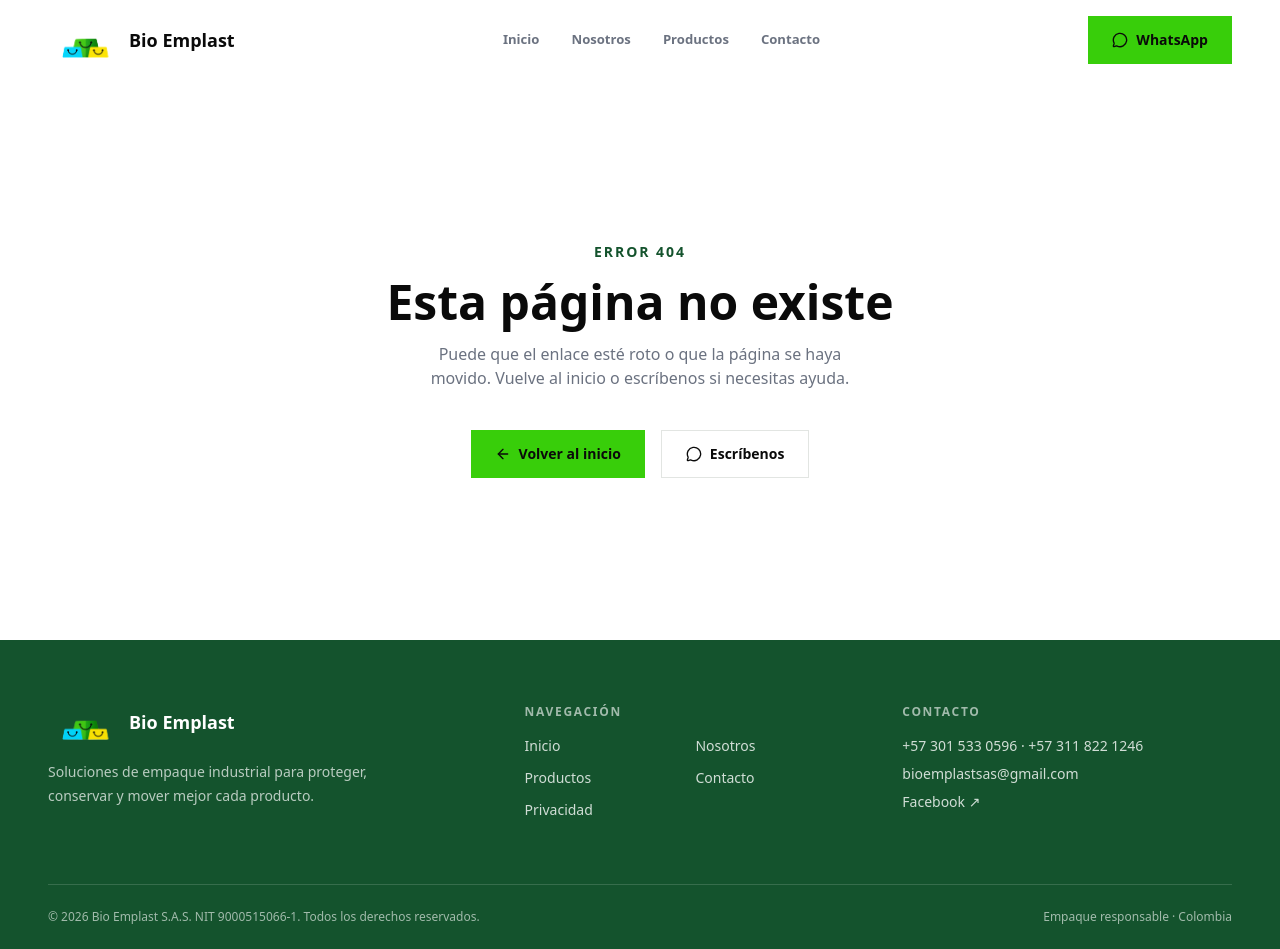
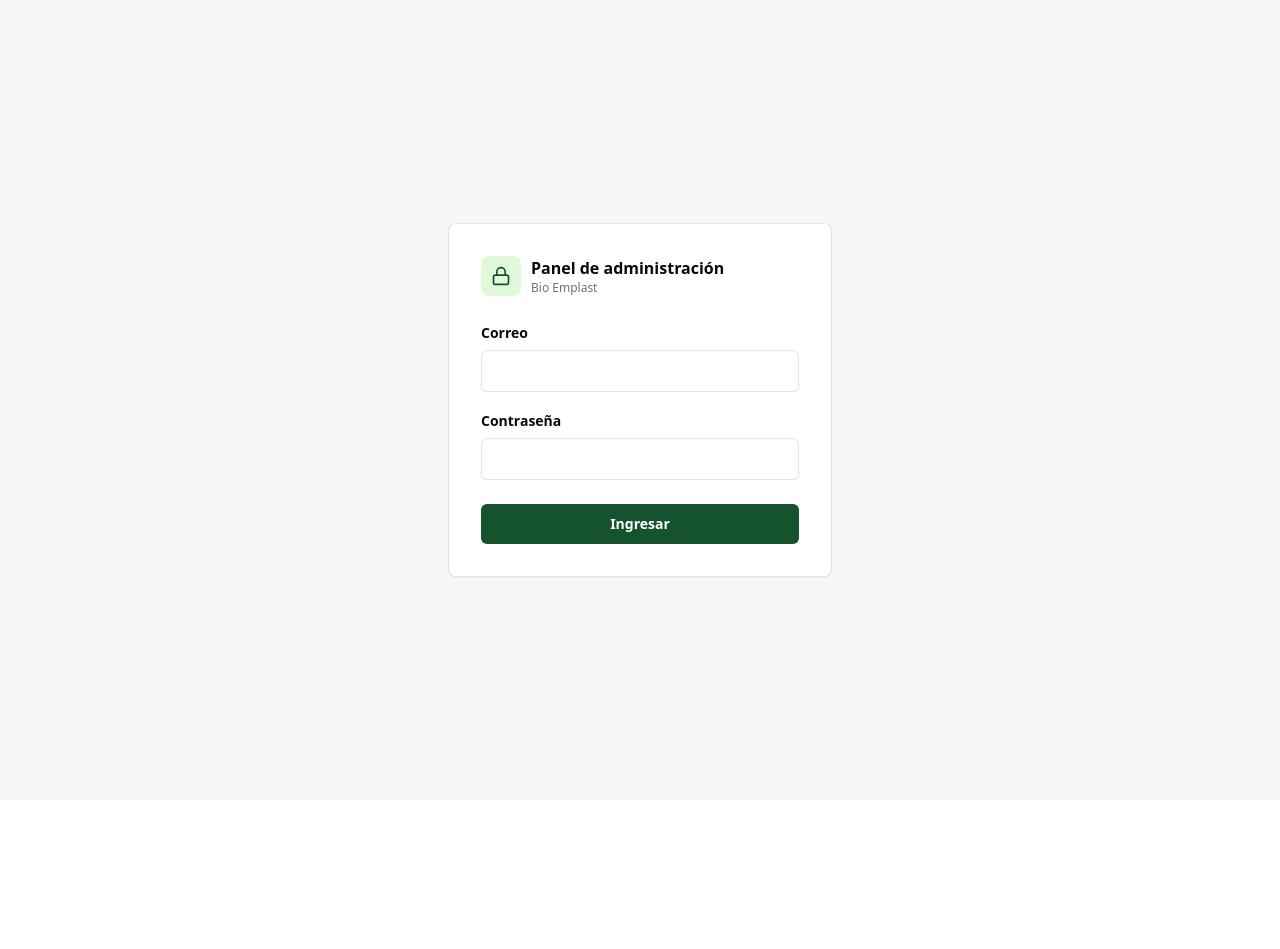
Before and after one commit to nicolas895577-eng/BioEmplast, a React (Vite) app: page /admin/login in a window 1280 px wide. After the commit the page ends 800 px from the top, so only its background shows below. Built offline with nearby package versions, Linux system fonts and the light colour scheme; no server answers.

Commit message:
Agregar login y proteccion de ruta para el panel de administracion

```diff
--- a/src/App.jsx
+++ b/src/App.jsx
@@ -3,6 +3,7 @@
 import { HelmetProvider } from "react-helmet-async"
 
 import { SiteShell } from "./components/SiteShell"
+import { RequireAuth } from "./components/RequireAuth"
 
 const Home = lazy(() => import("./pages/Home"))
 const Nosotros = lazy(() => import("./pages/Nosotros"))
@@ -10,11 +11,11 @@
 const Contacto = lazy(() => import("./pages/Contacto"))
 const Privacidad = lazy(() => import("./pages/Privacidad"))
 const NotFound = lazy(() => import("./pages/NotFound"))
+const AdminLogin = lazy(() => import("./pages/admin/AdminLogin"))
+const AdminDashboard = lazy(() => import("./pages/admin/AdminDashboard"))
 
-function App() {
+function SitioPublico() {
   return (
-    <HelmetProvider>
-      <BrowserRouter>
     <SiteShell>
       <Suspense fallback={<div className="site-container py-20" />}>
         <Routes>
@@ -27,6 +28,27 @@
         </Routes>
       </Suspense>
     </SiteShell>
+  )
+}
+
+function App() {
+  return (
+    <HelmetProvider>
+      <BrowserRouter>
+        <Suspense fallback={<div className="min-h-screen" />}>
+          <Routes>
+            <Route path="/admin/login" element={<AdminLogin />} />
+            <Route
+              path="/admin"
+              element={
+                <RequireAuth>
+                  <AdminDashboard />
+                </RequireAuth>
+              }
+            />
+            <Route path="/*" element={<SitioPublico />} />
+          </Routes>
+        </Suspense>
       </BrowserRouter>
     </HelmetProvider>
   )
--- /dev/null
+++ b/src/components/RequireAuth.jsx
@@ -0,0 +1,42 @@
+import { useEffect, useState } from "react"
+import { Navigate } from "react-router-dom"
+import { Loader2 } from "lucide-react"
+
+import { supabase } from "../lib/supabase"
+
+export function RequireAuth({ children }) {
+  const [checking, setChecking] = useState(true)
+  const [session, setSession] = useState(null)
+
+  useEffect(() => {
+    if (!supabase) {
+      setChecking(false)
+      return
+    }
+
+    supabase.auth.getSession().then(({ data }) => {
+      setSession(data.session)
+      setChecking(false)
+    })
+
+    const { data: listener } = supabase.auth.onAuthStateChange((_event, newSession) => {
+      setSession(newSession)
+    })
+
+    return () => listener.subscription.unsubscribe()
+  }, [])
+
+  if (checking) {
+    return (
+      <div className="flex min-h-screen items-center justify-center">
+        <Loader2 className="size-6 animate-spin text-brand-green-dark" />
+      </div>
+    )
+  }
+
+  if (!session) {
+    return <Navigate to="/admin/login" replace />
+  }
+
+  return children
+}
--- /dev/null
+++ b/src/pages/admin/AdminDashboard.jsx
@@ -0,0 +1,38 @@
+import { Helmet } from "react-helmet-async"
+import { LogOut } from "lucide-react"
+
+import { supabase } from "../../lib/supabase"
+
+export default function AdminDashboard() {
+  async function handleLogout() {
+    if (supabase) await supabase.auth.signOut()
+    window.location.href = "/admin/login"
+  }
+
+  return (
+    <div className="min-h-screen bg-secondary/60">
+      <Helmet>
+        <title>Panel de administración | Bio Emplast</title>
+        <meta name="robots" content="noindex" />
+      </Helmet>
+
+      <header className="border-b border-border bg-background">
+        <div className="mx-auto flex max-w-4xl items-center justify-between px-6 py-4">
+          <p className="font-bold">Panel de administración — Bio Emplast</p>
+          <button onClick={handleLogout} className="inline-flex items-center gap-1.5 text-sm font-bold text-muted-foreground hover:text-foreground">
+            <LogOut className="size-4" /> Cerrar sesión
+          </button>
+        </div>
+      </header>
+
+      <main className="mx-auto max-w-4xl px-6 py-10">
+        <div className="card-shadow bg-card p-8 text-center">
+          <p className="font-bold">¡Sesión iniciada correctamente!</p>
+          <p className="mt-2 text-sm text-muted-foreground">
+            Aquí va el listado de productos, con opción de agregar y eliminar. Lo construimos en el siguiente paso.
+          </p>
+        </div>
+      </main>
+    </div>
+  )
+}
--- /dev/null
+++ b/src/pages/admin/AdminLogin.jsx
@@ -0,0 +1,74 @@
+import { useState } from "react"
+import { useNavigate } from "react-router-dom"
+import { Helmet } from "react-helmet-async"
+import { Loader2, Lock } from "lucide-react"
+
+import { supabase } from "../../lib/supabase"
+
+export default function AdminLogin() {
+  const navigate = useNavigate()
+  const [email, setEmail] = useState("")
+  const [password, setPassword] = useState("")
+  const [error, setError] = useState("")
+  const [loading, setLoading] = useState(false)
+
+  async function handleSubmit(e) {
+    e.preventDefault()
+    setError("")
+
+    if (!supabase) {
+      setError("Supabase no está configurado. Revisa el archivo .env.")
+      return
+    }
+
+    setLoading(true)
+    const { error: authError } = await supabase.auth.signInWithPassword({ email, password })
+    setLoading(false)
+
+    if (authError) {
+      console.error("Error de autenticación:", authError)
+      setError(`${authError.message} (código: ${authError.status || "sin código"})`)
+      return
+    }
+
+    navigate("/admin")
+  }
+
+  return (
+    <div className="flex min-h-screen items-center justify-center bg-secondary px-4">
+      <Helmet>
+        <title>Iniciar sesión | Panel Bio Emplast</title>
+        <meta name="robots" content="noindex" />
+      </Helmet>
+
+      <form onSubmit={handleSubmit} className="card-shadow w-full max-w-sm bg-card p-8">
+        <div className="flex items-center gap-2.5">
+          <div className="flex size-10 items-center justify-center rounded-lg bg-brand-green/15">
+            <Lock className="size-5 text-brand-green-dark" />
+          </div>
+          <div>
+            <p className="font-bold">Panel de administración</p>
+            <p className="text-xs text-muted-foreground">Bio Emplast</p>
+          </div>
+        </div>
+
+        <div className="mt-6 space-y-4">
+          <div>
+            <label htmlFor="email" className="text-sm font-bold">Correo</label>
+            <input id="email" type="email" required value={email} onChange={(e) => setEmail(e.target.value)} className="mt-1.5 w-full rounded-md border border-input bg-background px-3.5 py-2.5 text-sm outline-none focus:border-brand-green" />
+          </div>
+          <div>
+            <label htmlFor="password" className="text-sm font-bold">Contraseña</label>
+            <input id="password" type="password" required value={password} onChange={(e) => setPassword(e.target.value)} className="mt-1.5 w-full rounded-md border border-input bg-background px-3.5 py-2.5 text-sm outline-none focus:border-brand-green" />
+          </div>
+        </div>
+
+        {error && <p className="mt-4 text-sm text-destructive">{error}</p>}
+
+        <button type="submit" disabled={loading} className="mt-6 inline-flex w-full items-center justify-center gap-2 rounded-md bg-brand-green-dark py-2.5 text-sm font-bold text-white transition-colors hover:bg-brand-green-dark/90 disabled:opacity-60">
+          {loading ? <><Loader2 className="size-4 animate-spin" /> Ingresando...</> : "Ingresar"}
+        </button>
+      </form>
+    </div>
+  )
+}
```
Lines whose indentation alone changed are shown as unchanged.
